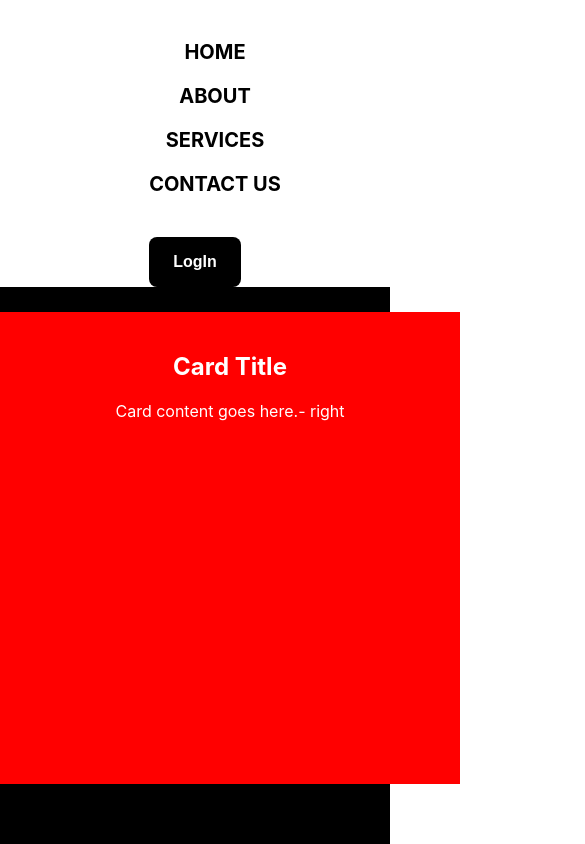
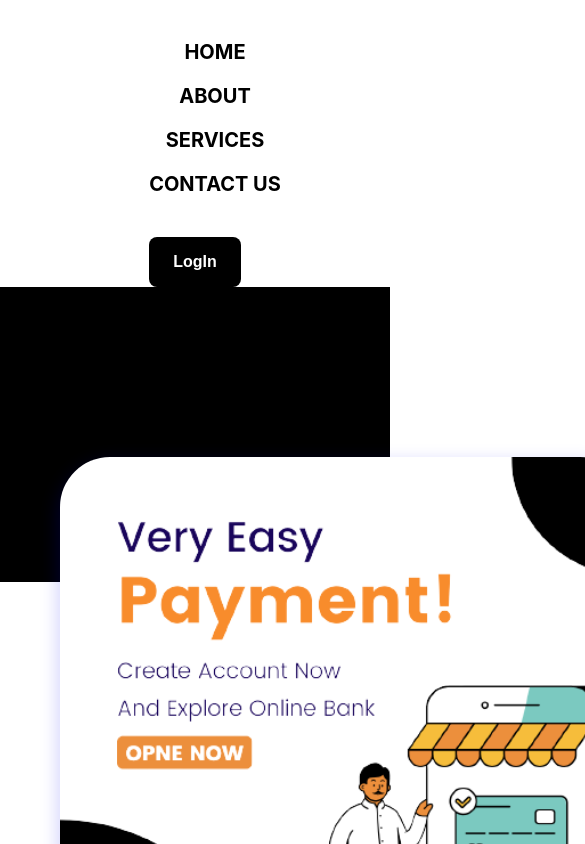
Before and after one commit to coverghost/Rentals, a React (Create React App) app: page / in a window 390 px wide. Shown: the top 844 px of the page, 585 px wide, since content can reach past the window. Built offline with nearby package versions, Linux system fonts and the light colour scheme.

Commit message:
home page

```diff
--- a/src/component/Home.tsx
+++ b/src/component/Home.tsx
@@ -1,19 +1,13 @@
 import React, { useEffect, useState } from "react";
 import "./css/home.css";
+import homeimage from "./image/home-image.png"
 
 const Home = () => {
   return (
     <>
-      <div className="container">
-        <div className="card">
-          <h2>Card Title</h2>
-          <p>Card content goes here.- right</p>
-        </div>
-        <div className="content">
-          {/* Add your existing content here */}
-          <div className="home-body">
-            {/* <img src={image} alt="rupeesimage" className="image-home" /> */}
-          </div>
+      <div className="home-body-conatainer">
+        <div className="home-body-card">
+         <img src={homeimage} alt="bankimage" className="home-body-content"/>
         </div>
       </div>
     </>
--- a/src/component/css/home.css
+++ b/src/component/css/home.css
@@ -5,37 +5,32 @@ body {
   overflow: hidden;
 }
 
-.container {
-  display: flex;
+.home-body-conatainer {
+  display:flex;
   flex-wrap: wrap;
   justify-content: space-between;
+  height: 35vh;
+  background-color: rgb(0, 0, 0);
+  /* box-shadow: 3px 10px 19px 4px blue ; */
 }
 
-.card {
-  background-color: #ff0000;
-  color: black;
-  padding: 20px;
-  margin-right: 20px;
+.home-body-card {
+  margin: 190px 0px 0px 100px  ;
   flex: 0 0 300px;
+  height: 360px;
+  border-radius: 140px;
 }
 
-.content {
-  flex: 1;
+.home-body-content {
+  border-radius: 50px;
+  box-shadow: 3px 10px 19px 4px rgba(10, 10, 245, 0.2);
+  background-color: rgb(255, 255, 255);
+  margin-top: -20px;
+  height: 570px;
+  /* width: 300px;  */
 }
 
-.card-right {
-  background-color: #15c36c;
-  padding: 20px;
-  margin-top: 20px;
-  flex: 0 0 300px;
-}
-
-.content-right {
-  margin-top: 20px;
-}
-
-.home-body,
-.home-body-right {
+.home-body {
   display: flex;
   justify-content: center;
   text-align: center;
@@ -47,29 +42,15 @@ body {
 }
 
 @media (max-width: 768px) {
-  .container {
+  .home-body-container {
     flex-direction: column;
     align-items: center;
   }
 
-  .card,
-  .card-right {
-    margin-right: 0;
+  .home-body-card {
+    margin-right: 100px;
+    margin-left:60px;
     margin-bottom: 20px;
     flex: 1;
   }
 }
-
-@media (max-width: 480px) {
-  .container {
-    flex-direction: column;
-    align-items: center;
-  }
-
-  .card,
-  .card-right {
-    margin-right: 0;
-    margin-bottom: 20px;
-    flex: 1;
-  }
-}
```
Also changed, not shown: src/component/image/home-image.png (added).
